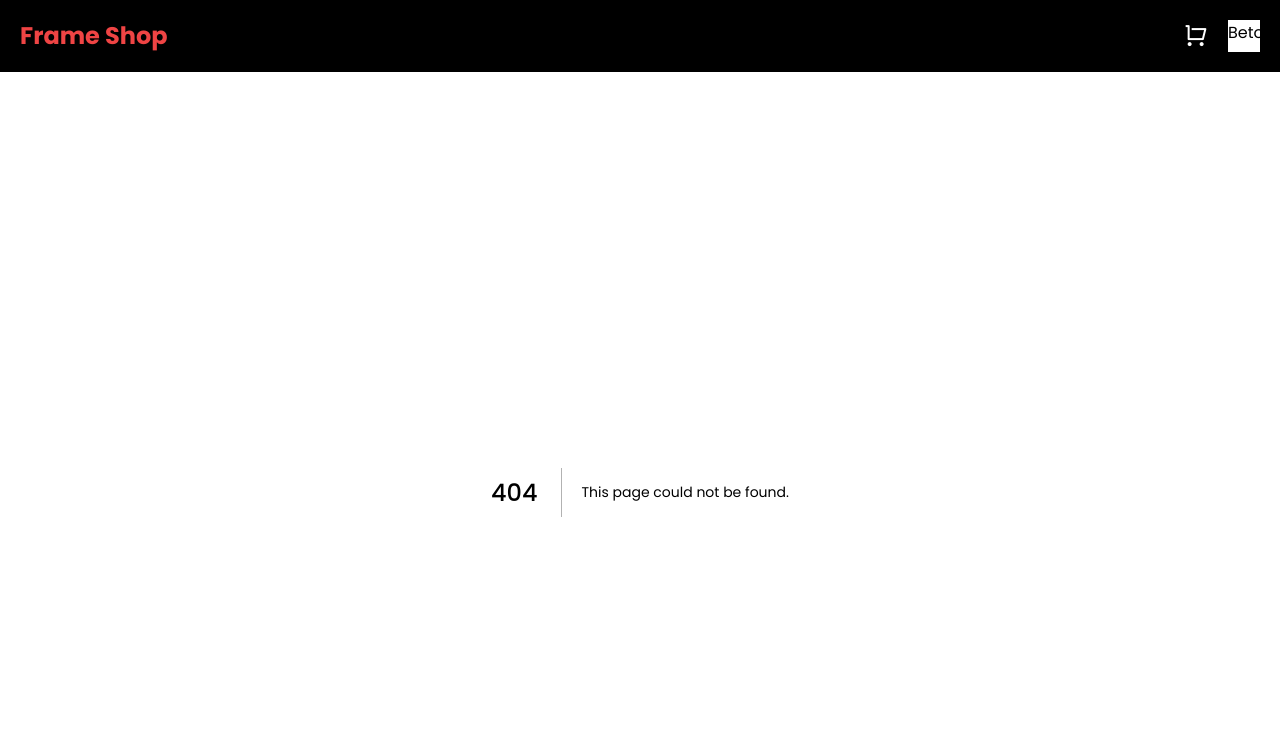
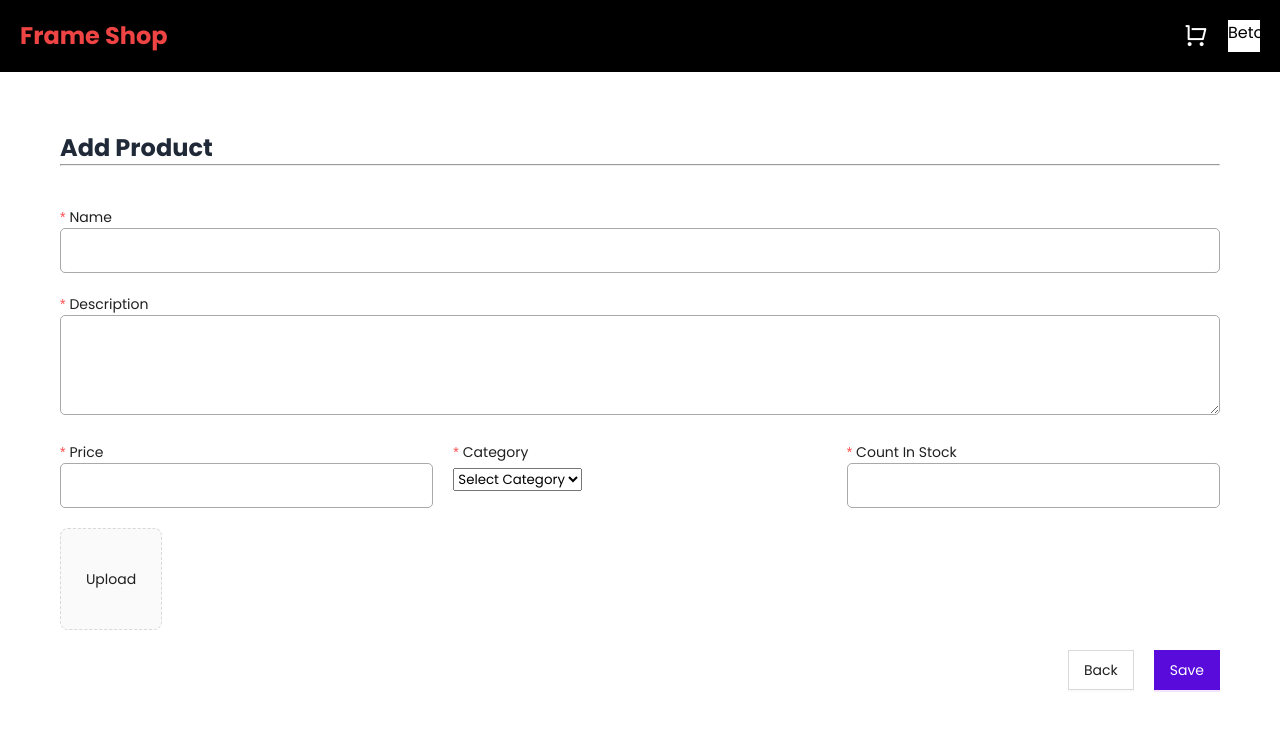
Before and after one commit to jrcampos82/ecommerce-nextjs-2023, a Next.js app in the folder frontend/: page /profile/add_product in a window 1280 px wide. Before the commit this address had no page. Shown: the top 730 px of the page. Built offline with nearby package versions, Linux system fonts and the light colour scheme.

Commit message:
add product page

```diff
--- /dev/null
+++ b/frontend/src/app/profile/add_product/page.tsx
@@ -0,0 +1,17 @@
+'use client';
+
+import React, { useEffect, useState } from 'react';
+import ProductForm from '../components/ProductForm';
+
+function AddProduct() {
+  return (
+    <div className="m-10">
+      <h1 className="text-2xl font-bold text-gray-800">Add Product</h1>
+      <hr />
+
+      <ProductForm />
+    </div>
+  );
+}
+
+export default AddProduct;
--- a/frontend/src/app/profile/page.tsx
+++ b/frontend/src/app/profile/page.tsx
@@ -2,13 +2,14 @@
 import React from 'react';
 import { Tabs } from 'antd';
 import CategoriesList from './components/CategoriesList';
+import ProductsList from './components/ProductsList';
 
 function Profile() {
   return (
     <div>
       <Tabs defaultActiveKey="1">
         <Tabs.TabPane tab="Products" key="1">
-          Products
+          <ProductsList />
         </Tabs.TabPane>
         <Tabs.TabPane tab="Categories" key="2">
           <CategoriesList />
```
